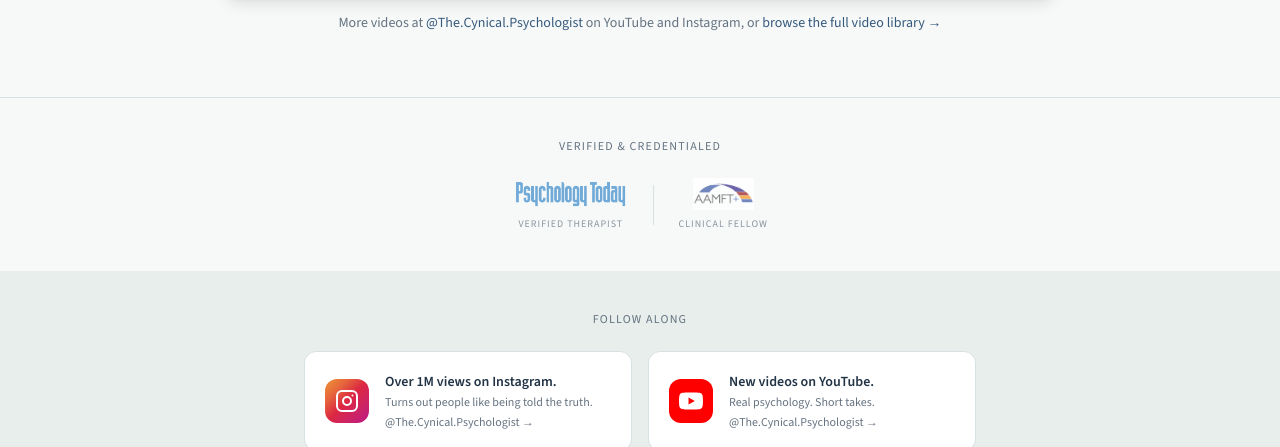
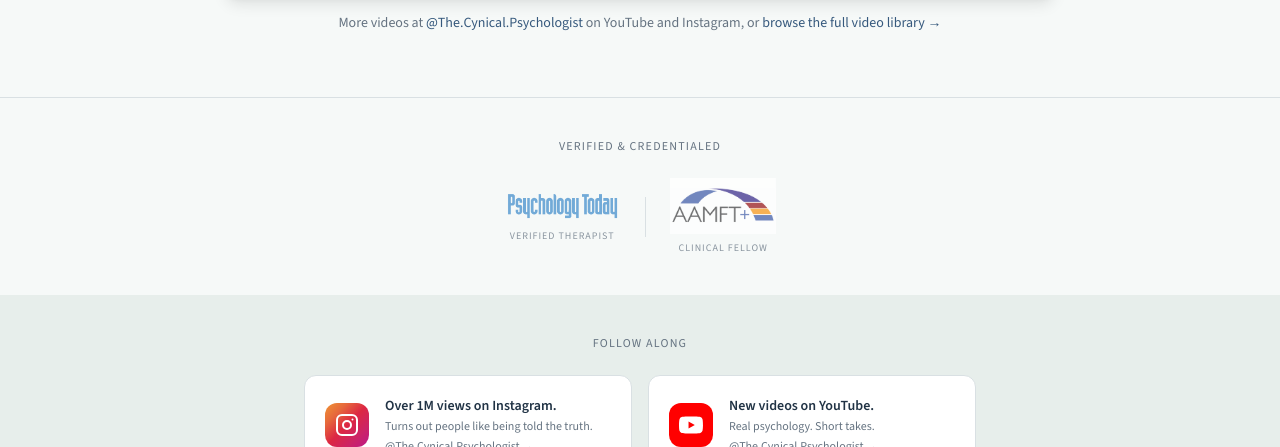
Before and after one commit to Build-with-Jeremy/drgore-website, an Astro site: page / in a window 1280 px wide. Shown: the part 2353-2800 px from the top of the page. Built offline with nearby package versions, Linux system fonts and the light colour scheme; Astro itself is replaced by a stand-in of ours; a web font is replaced by a local one.

Commit message:
Increase AAMFT logo size to match Psychology Today visual weight

```diff
--- a/src/components/TrustBadges.astro
+++ b/src/components/TrustBadges.astro
@@ -44,7 +44,7 @@
         <img
           src="/assets/badges/aamft-logo.png"
           alt="AAMFT — American Association for Marriage and Family Therapy"
-          class="h-8 w-auto"
+          class="h-14 w-auto"
           loading="lazy"
         />
         <span class="text-[10px] uppercase tracking-widest text-muted-foreground group-hover:text-foreground transition-colors">
```
